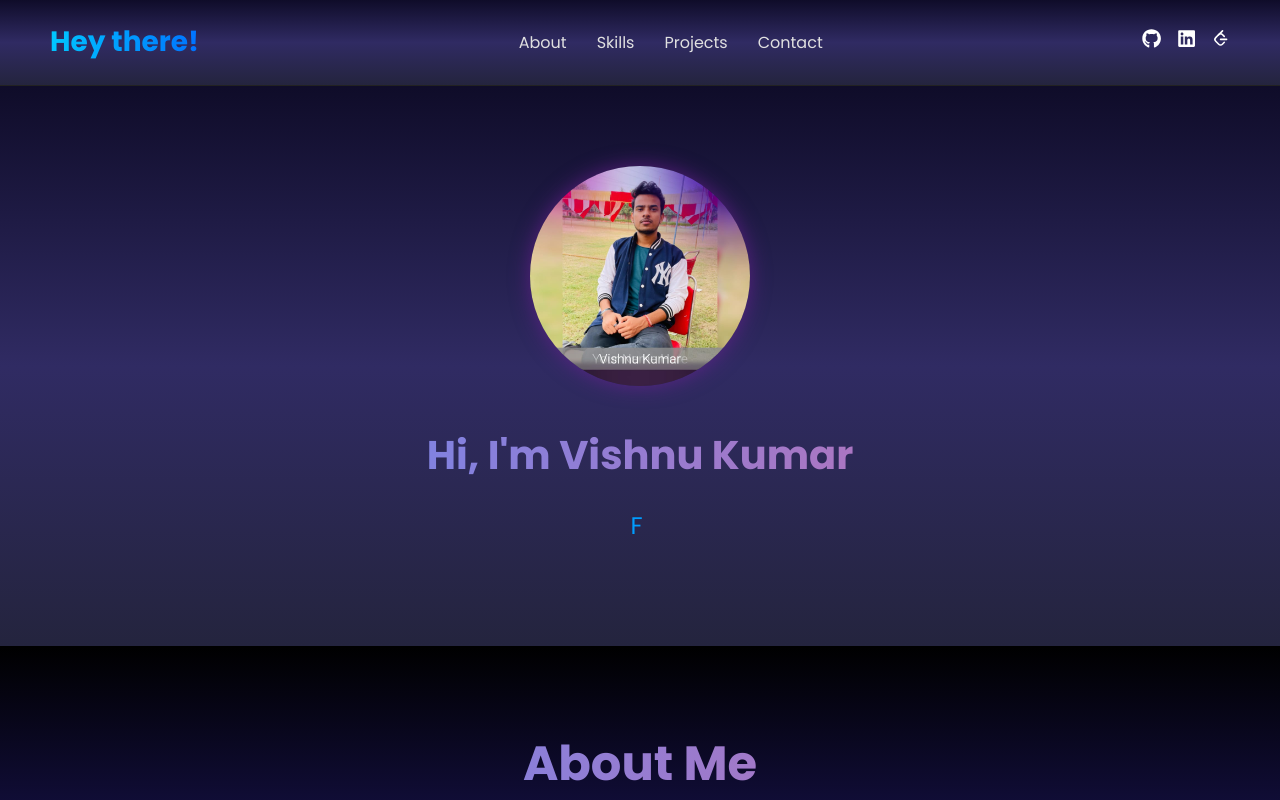
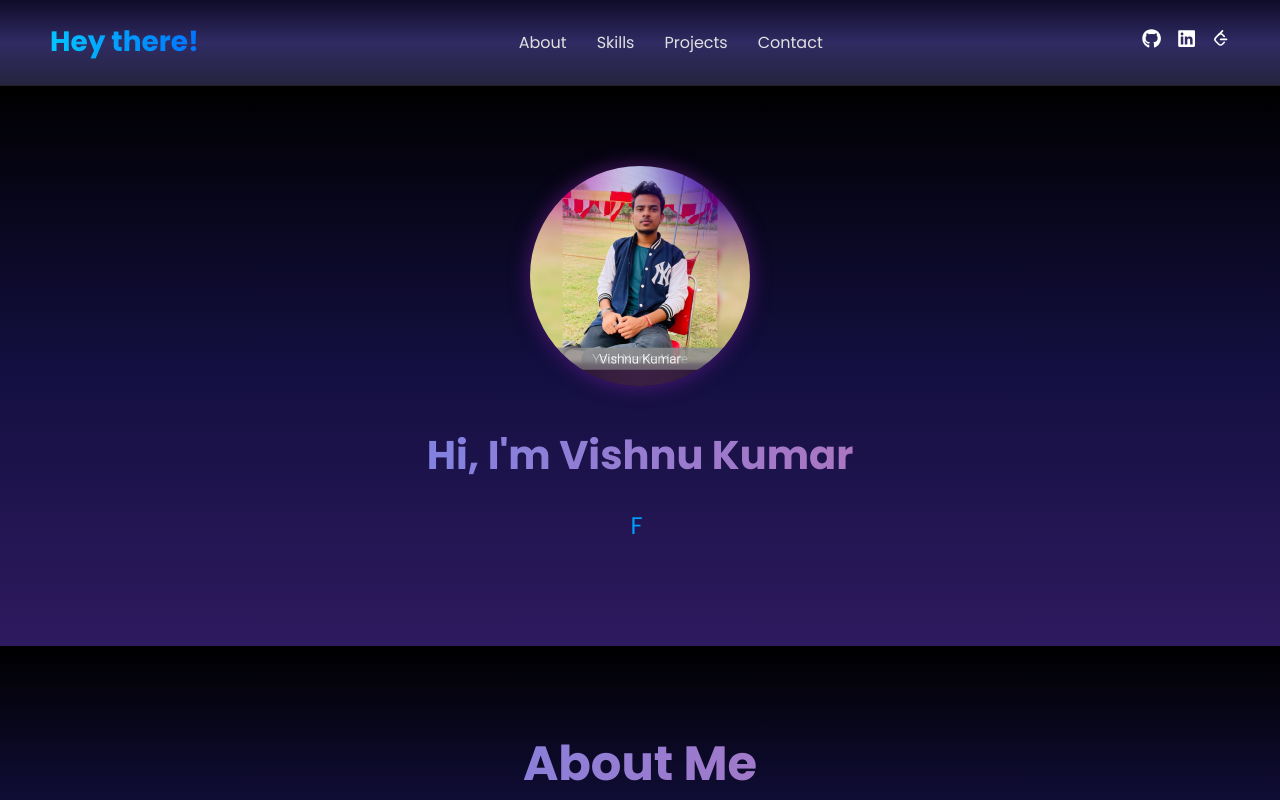
Before and after one commit to Vish9u-kr01/personalportfolio, a React (Vite) app in the folder portfolio website/: page / in a window 1280 px wide. Shown: the top 800 px of the page. Built offline with nearby package versions, Linux system fonts and the light colour scheme.

Commit message:
Update index.css

```diff
--- a/portfolio website/src/index.css
+++ b/portfolio website/src/index.css
@@ -92,7 +92,7 @@ section {
 }
 
 section:nth-child(even) {
-  background: linear-gradient(to bottom, #0f0c29, #302b63, #24243e);
+  background: linear-gradient(to bottom, #000, #130f40, #2e1a5f);
 }
 
 section h2 {
```
